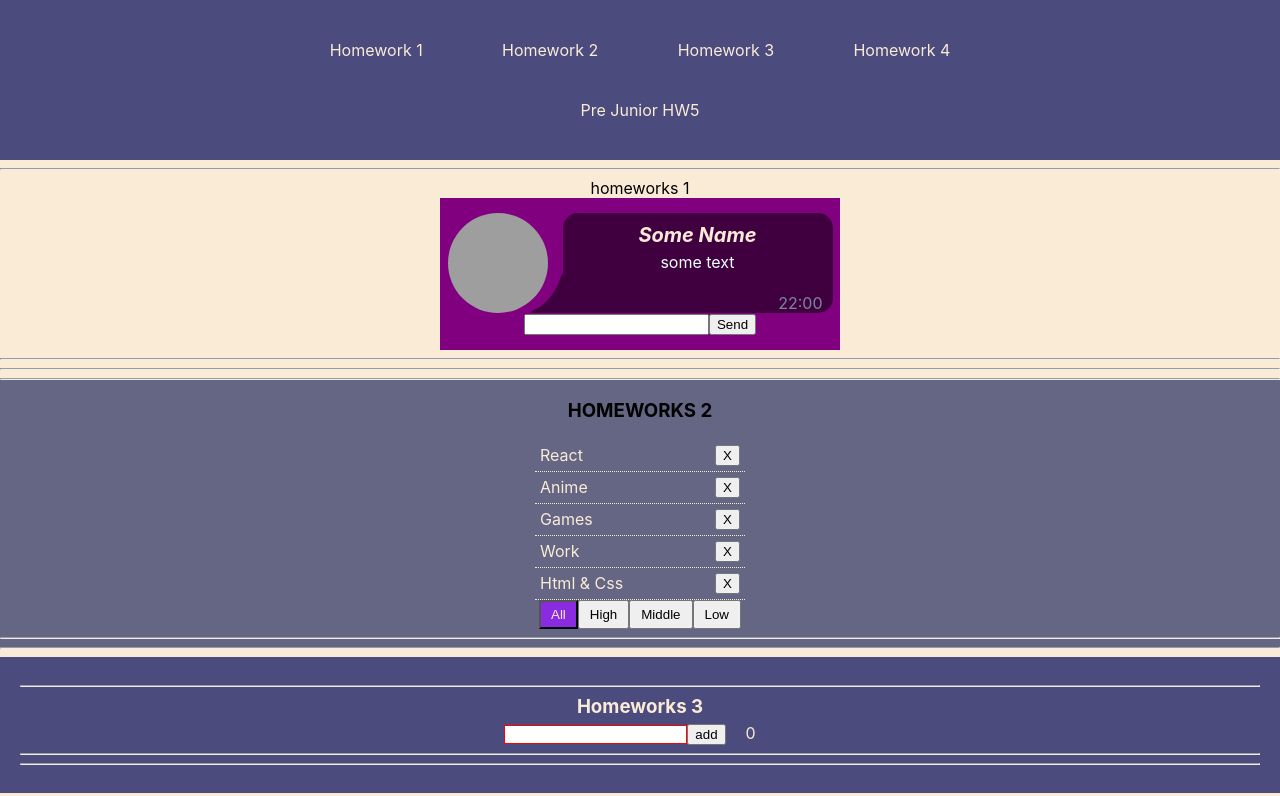
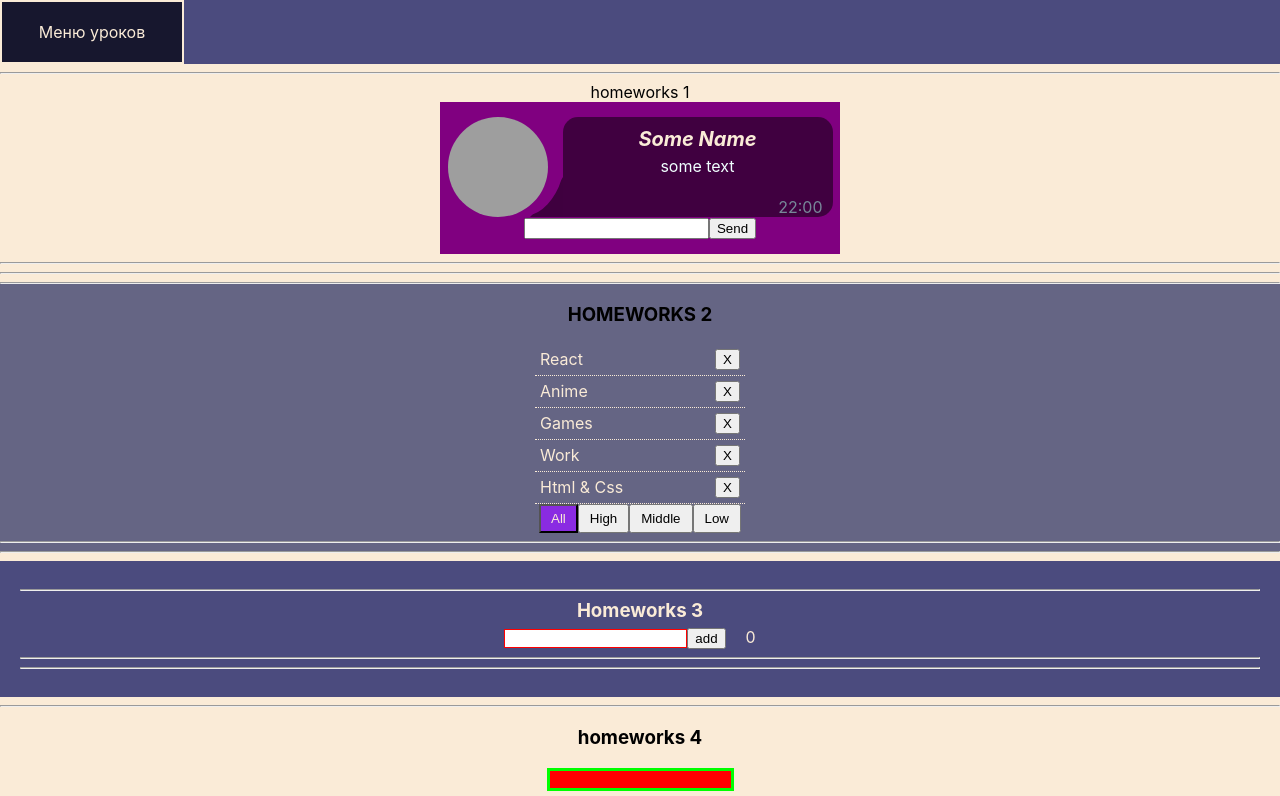
Before and after one commit to Alonasa/homeworks, a React (Create React App) app: page /#/ in a window 1280 px wide. Shown: the top 796 px of the page. Built offline with nearby package versions, Linux system fonts and the light colour scheme; grey boxes are pictures that could not be loaded.

Commit message:
added togler for menu

```diff
--- a/src/p2-homeworks/h5/Header.module.css
+++ b/src/p2-homeworks/h5/Header.module.css
@@ -1,5 +1,6 @@
 .header {
     background-color: #4b4b7e;
+    position: relative;
 }
 
 .header__items {
@@ -17,7 +18,7 @@
     filter: contrast(30);
 }
 
-.active {
+.active, .menu__button, .menu__button__pressed {
     background-color: #17172e;
     border: 2px solid antiquewhite;
 }
@@ -34,3 +35,19 @@
     text-decoration: none;
     color: antiquewhite;
 }
+
+.menu__button, .menu__button__pressed {
+    padding: 20px;
+    margin: 0;
+    width: 140px;
+    position: static;
+    color: antiquewhite;
+}
+
+.header__items {
+    display: none;
+}
+
+.menu__button__pressed + .header__items {
+    display: flex;
+}
--- a/src/p2-homeworks/h5/Header.tsx
+++ b/src/p2-homeworks/h5/Header.tsx
@@ -1,21 +1,43 @@
-import React from 'react'
+import React, {useState} from 'react'
 import s from './Header.module.css';
 import {NavLink} from 'react-router-dom';
 import {PATH} from './Routs';
 
 function Header() {
+  let [active, setActive] = useState(false);
+  const menuButtonHandler = () => {
+    setActive(!active)
+  }
+
+
+
+  const styleHandler = () => {
+    return active ? s.menu__button__pressed : s.menu__button
+  }
+
+
   return (
     <div>
       <nav className={s.header}>
+        <div
+          className={styleHandler()}
+          onClick={menuButtonHandler}>Меню уроков
+        </div>
         <div className={s.header__items}>
-              <NavLink to={PATH.HW1} className={(navData) => navData.isActive ? s.active : ""}>Homework 1</NavLink>
-              <NavLink to={PATH.HW2} className={(navData) => navData.isActive ? s.active : ""}>Homework
+          <NavLink to={PATH.HW1}
+                   className={(navData) => navData.isActive ? s.active : ''}>Homework
+            1</NavLink>
+          <NavLink to={PATH.HW2}
+                   className={(navData) => navData.isActive ? s.active : ''}>Homework
             2</NavLink>
-              <NavLink to={PATH.HW3} className={(navData) => navData.isActive ? s.active : ""}>Homework
+          <NavLink to={PATH.HW3}
+                   className={(navData) => navData.isActive ? s.active : ''}>Homework
             3</NavLink>
-              <NavLink to={PATH.HW4}className={(navData) => navData.isActive ? s.active : ""}>Homework
+          <NavLink to={PATH.HW4}
+                   className={(navData) => navData.isActive ? s.active : ''}>Homework
             4</NavLink>
-              <NavLink to={PATH.PRE_JUNIOR} className={(navData) => navData.isActive ? s.active : ""}>Pre
+          <NavLink to={PATH.PRE_JUNIOR}
+                   className={(navData) => navData.isActive ? s.active : ''}>Pre
             Junior
                 HW5</NavLink>
             </div>
```
Lines whose indentation alone changed are shown as unchanged.
